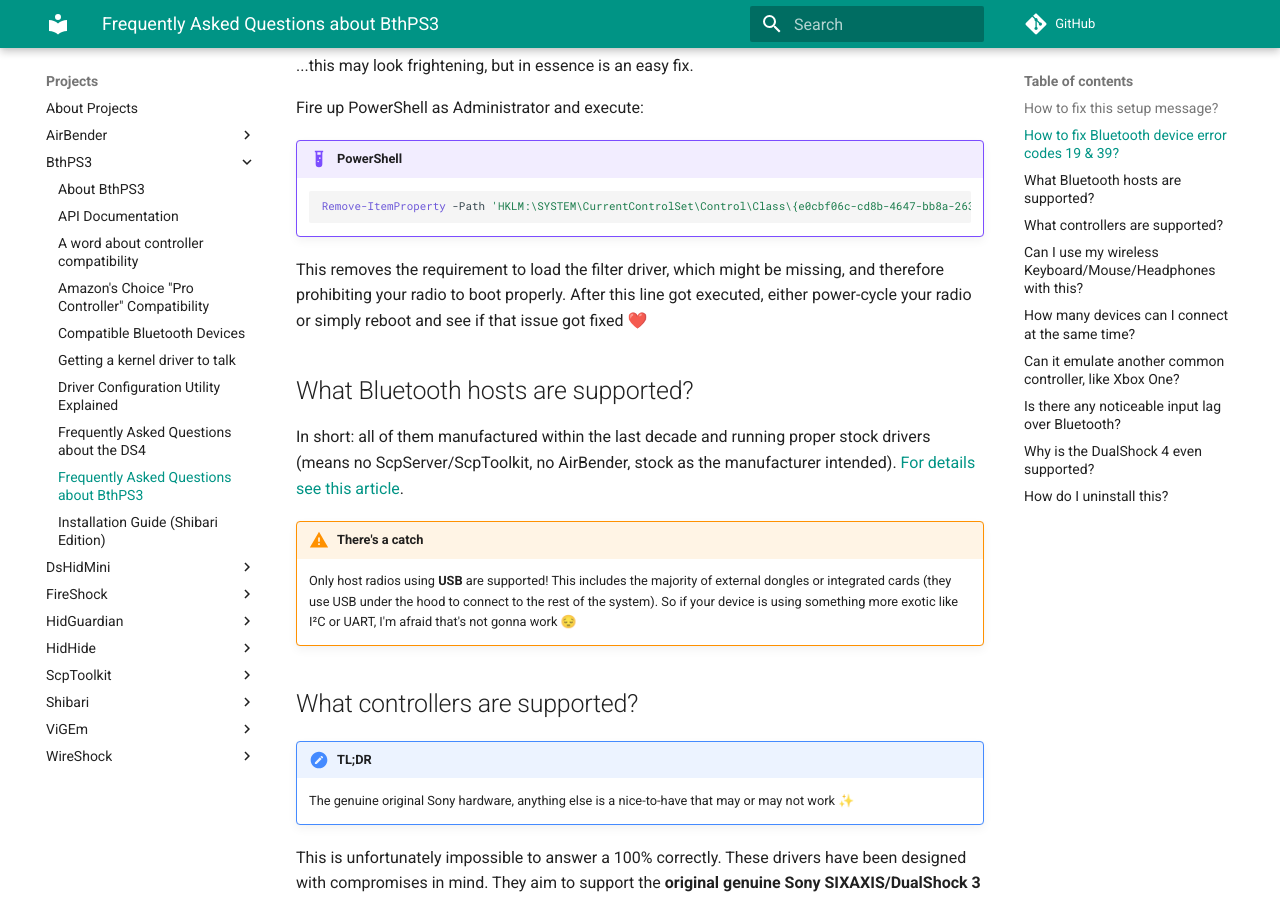
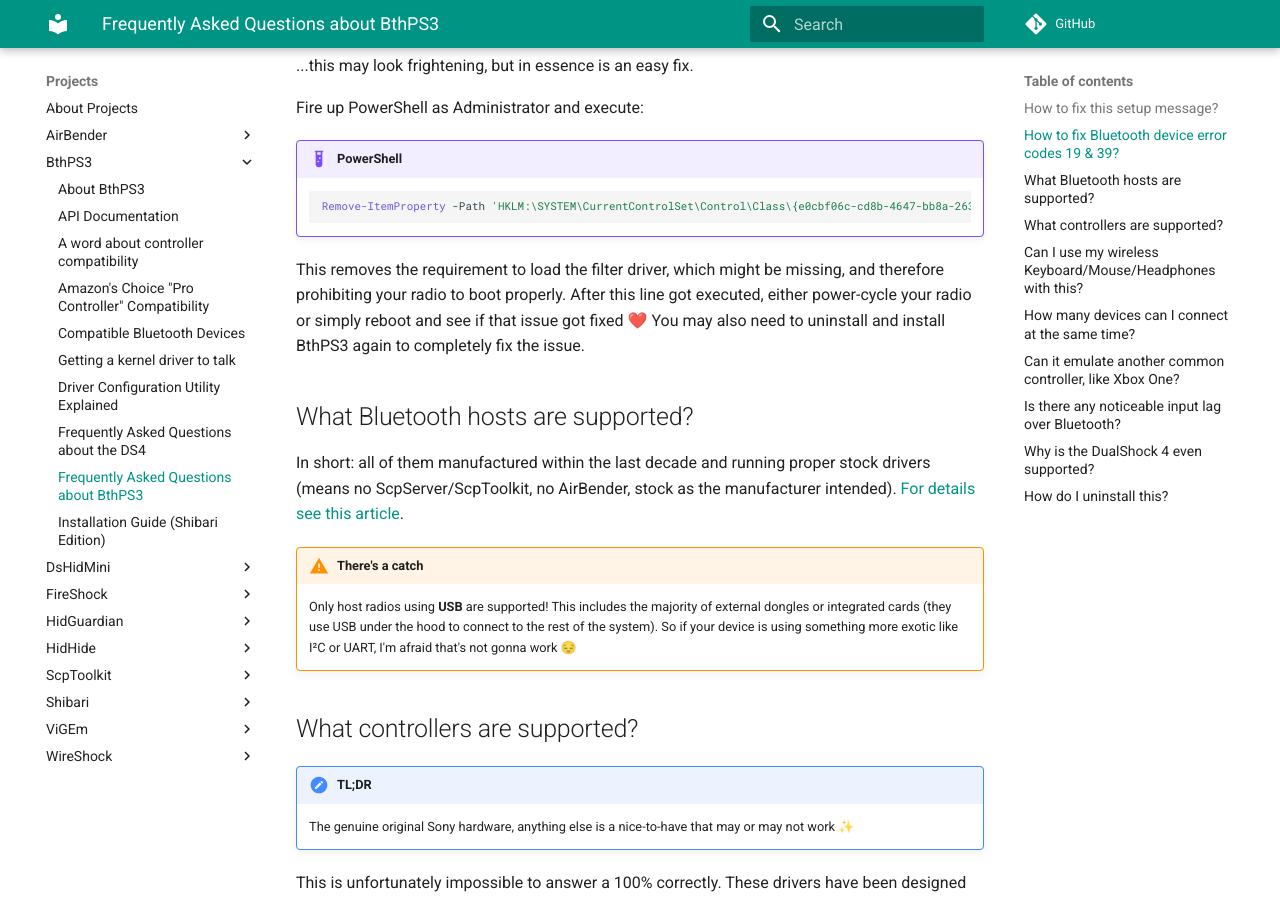
Before and after one commit to nefarius/ViGEm.github.io, an MkDocs documentation site: the page built from docs/projects/BthPS3/Frequently-Asked-Questions.md, in a window 1280 px wide and 900 px high, scrolled down 2627 px. Built offline with MkDocs 1.6.1 and Material for MkDocs 9.7.7, drawn with Linux system fonts in a browser that asks for light colours; comment, search, counter and statistics services are not loaded.

Commit message:
Added missing hint

````diff
--- a/docs/projects/BthPS3/Frequently-Asked-Questions.md
+++ b/docs/projects/BthPS3/Frequently-Asked-Questions.md
@@ -35,7 +35,7 @@
     Remove-ItemProperty -Path 'HKLM:\SYSTEM\CurrentControlSet\Control\Class\{e0cbf06c-cd8b-4647-bb8a-263b43f0f974}' -Name 'LowerFilters'
     ```
 
-This removes the requirement to load the filter driver, which might be missing, and therefore prohibiting your radio to boot properly. After this line got executed, either power-cycle your radio or simply reboot and see if that issue got fixed ❤️
+This removes the requirement to load the filter driver, which might be missing, and therefore prohibiting your radio to boot properly. After this line got executed, either power-cycle your radio or simply reboot and see if that issue got fixed ❤️ You may also need to uninstall and install BthPS3 again to completely fix the issue.
 
 ## What Bluetooth hosts are supported?
 
````
